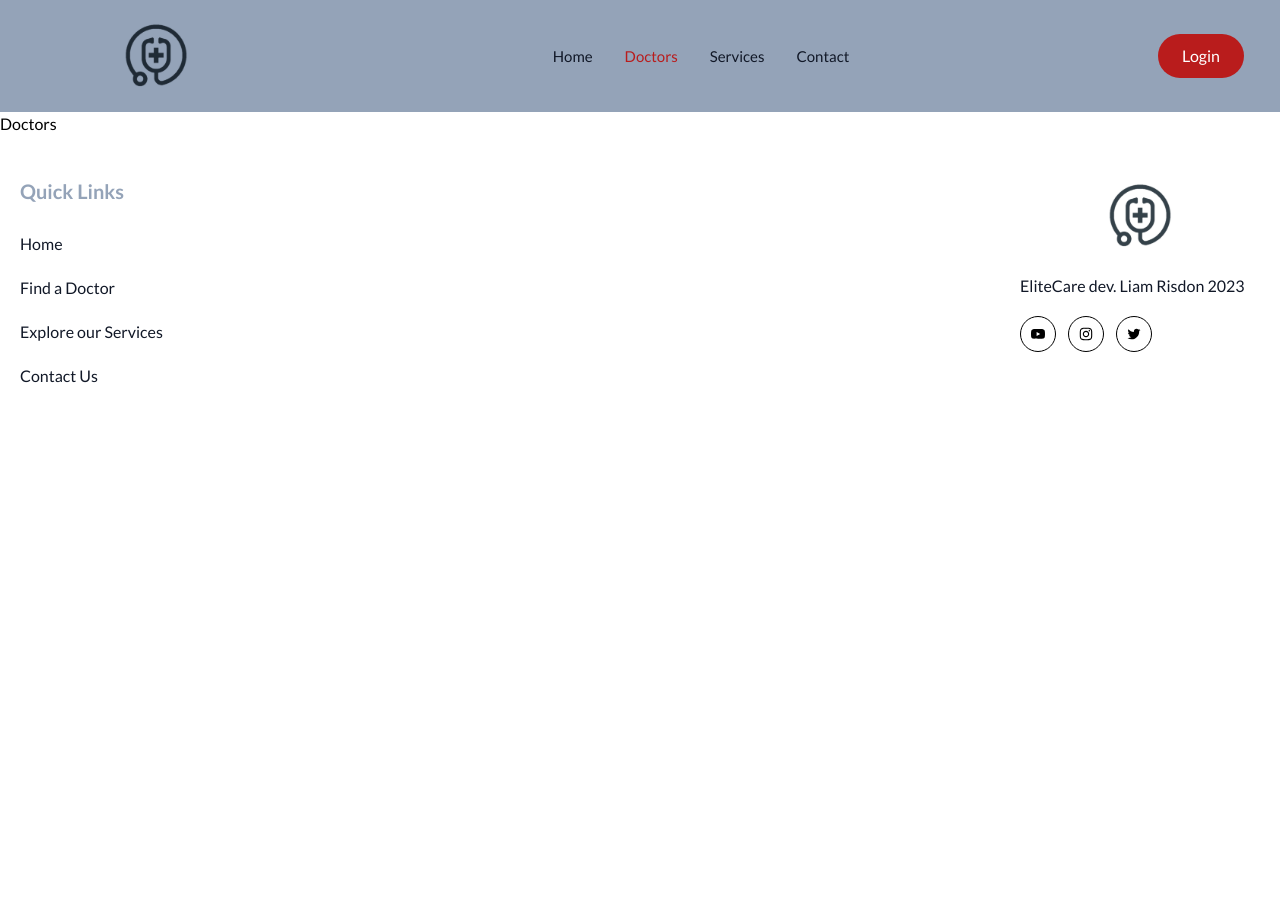
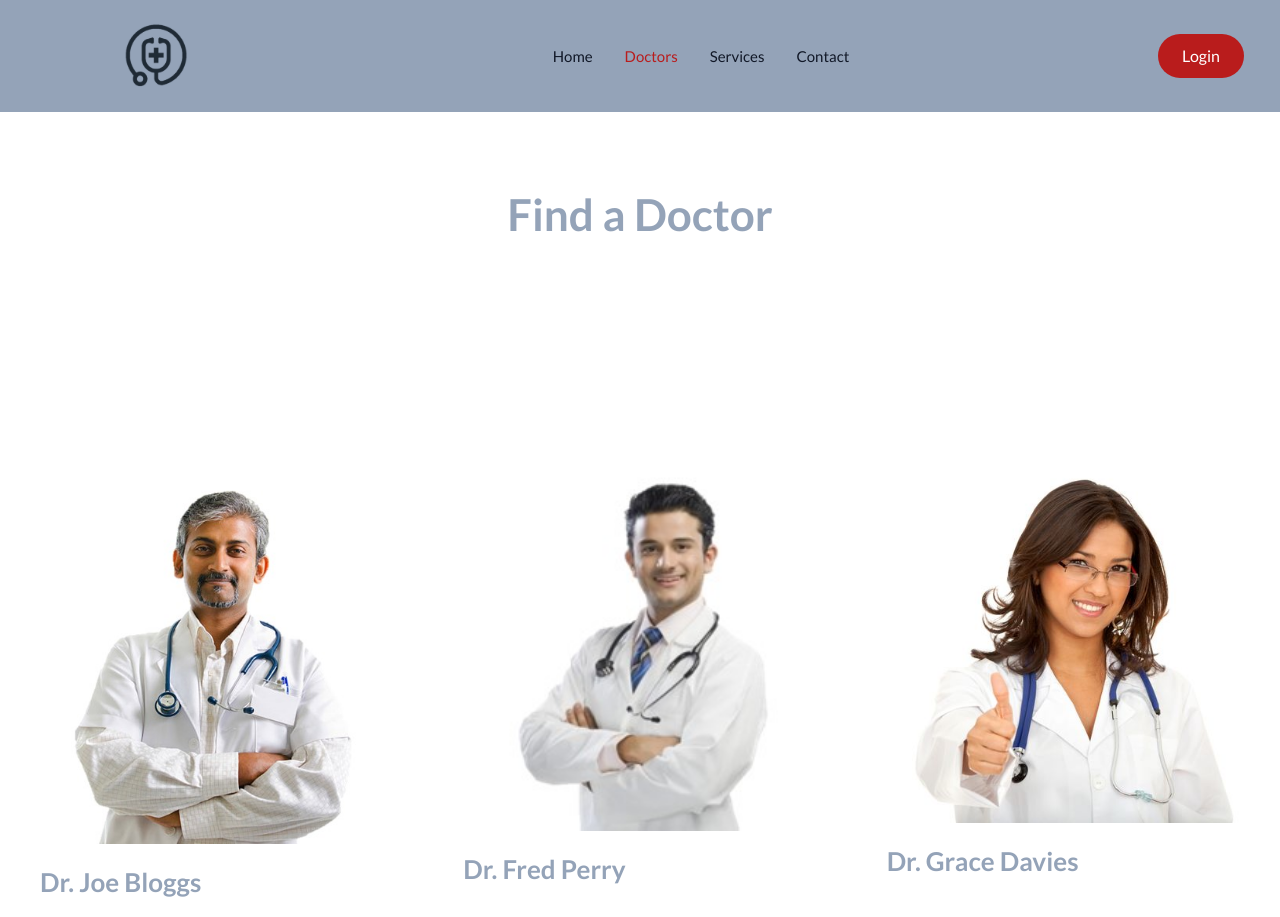
Before and after one commit to liamrisdon/doctor-appt-booking-website, a React (Vite) app in the folder FrontEnd/EliteCare Booking/: page /doctors in a window 1280 px wide. Shown: the top 917 px of the page. Before the commit the page ends 800 px from the top, so only its background shows below. Built offline with nearby package versions, Linux system fonts and the light colour scheme.

Commit message:
services and doctors pages added

```diff
--- a/FrontEnd/EliteCare Booking/src/assets/data/doctors.js
+++ b/FrontEnd/EliteCare Booking/src/assets/data/doctors.js
@@ -1,4 +1,6 @@
-// add photos?
+import doctorImage1sqr from "../images/doctorimage1sqr.jpg";
+import doctorImage2sqr from "../images/doctorimage2sqr.jpg";
+import doctorImage3sqr from "../images/doctorimage3sqr.jpg";
 
 export const doctors = [
     {
@@ -6,17 +8,20 @@ export const doctors = [
         name: "Dr. Joe Bloggs",
         specialty: "Surgeon",
         avgRating: 4.8,
+        image: doctorImage1sqr
     },
     {
         id: "02",
         name: "Dr. Fred Perry",
         specialty: "Neurologist",
         avgRating: 4.8,
+        image: doctorImage2sqr
     },
     {
         id: "03",
-        name: "Dr. Tim Davies",
+        name: "Dr. Grace Davies",
         specialty: "Dermatologist",
         avgRating: 4.8,
+        image: doctorImage3sqr
     },
 ];
--- a/FrontEnd/EliteCare Booking/src/assets/data/services.js
+++ b/FrontEnd/EliteCare Booking/src/assets/data/services.js
@@ -30,7 +30,7 @@ export const services = [
         textColor: "#FEB60D",
     },
     {
-        name: "Burn Treatment",
+        name: "General Enquiries",
         desc: "Eiusmod dolore irure deserunt fugiat fugiat elit irure tempor. Voluptate occaecat amet ullamco non. Officia deserunt.",
         bgColor: "rgba(151, 113, 255, .2)",
         textColor: "#9771FF",
--- /dev/null
+++ b/FrontEnd/EliteCare Booking/src/components/DoctorsCard.jsx
@@ -0,0 +1,31 @@
+/* eslint-disable react/prop-types */
+const DoctorsCard = ({ doctor }) => {
+
+    const {
+        name,
+        speciality,
+        avgRating,
+        image
+    } = doctor;
+
+    return (
+        <div className="p-3 lg:p-5">
+            <div>
+                <img src={image} className="w-full" alt="" />
+            </div>
+
+            <h2 className="text=-[18px] leading-[30px] lg:text-[26px] lg:leading-9 text-heading font-[700] mt-3 lg:mt-5">{name}</h2>
+
+            <div className="mt-2 lg:mt-4 flex items-center justify-between">
+                <span className="text-main py-1 px-2 lg:py-2 lg:px-6 text-[12px] leading-4 lg:text-[16px] lg:leading-7 font-semibold rounded">{speciality}</span>
+            </div>
+
+            <div className="flex items-center gap-[6px]">
+                <span className="flex items-center gap-[6px] text-[14px] leading-6 lg:text-[16px] lg:leading-7 font-semibold text-heading">{avgRating} Rating</span>
+
+            </div>
+        </div>
+    )
+}
+
+export default DoctorsCard
--- /dev/null
+++ b/FrontEnd/EliteCare Booking/src/components/DoctorsList.jsx
@@ -0,0 +1,10 @@
+import { doctors } from "../assets/data/doctors.js";
+import DoctorsCard from "./DoctorsCard.jsx";
+
+const DoctorsList = () => {
+    return (
+        <div className="grid grid-cols-1 sm:grid-cols-2 md:grid-cols-3 gap-5 lg:gap-[30px] mt-[30px] lg:mt-[55px]">{doctors.map((doctor) => <DoctorsCard key={doctor.id} doctor={doctor} />)}</div>
+    )
+}
+
+export default DoctorsList
--- /dev/null
+++ b/FrontEnd/EliteCare Booking/src/components/ServicesCard.jsx
@@ -0,0 +1,25 @@
+/* eslint-disable react/prop-types */
+import { Link } from 'react-router-dom';
+import { BsArrowRight } from 'react-icons/bs';
+
+const ServicesCard = ({ item }) => {
+
+
+    const { name, desc } = item;
+
+    return (
+        <div className="py-[30px] px-3 lg:px-5">
+            <h2 className="text-[26px] leading-9 text-heading font-[700]">{name}</h2>
+            <p className="text=[16px] leading-7 font-[400] text-textColor mt-4">{desc}</p>
+
+            <div className="flex items-center justify-between mt-[30px]">
+                <Link to='/doctors' className="w-[44px] h-[44px] rounded-full border border-solid border=[] mt-[30px] mx-auto flex items-center justify-center group hover:bg-primary hover:border-none">
+                    <BsArrowRight className="group-hover:text-white w-6 h-5" />
+                </Link>
+            </div>
+
+        </div>
+    )
+}
+
+export default ServicesCard
--- /dev/null
+++ b/FrontEnd/EliteCare Booking/src/components/ServicesList.jsx
@@ -0,0 +1,14 @@
+import { services } from "../assets/data/services.js";
+import ServiceCard from "./ServicesCard.jsx";
+
+const ServicesList = () => {
+    return (
+        <div className="grid grid-cols-1 md:grid-cols-2 lg:grid-cols-3 gap-5 lg:gap-[30px] mt-[30px] lg:mt-[55px]">
+            {services.map((item, index) => (
+                <ServiceCard item={item} index={index} key={index} />
+            ))}
+        </div>
+    )
+}
+
+export default ServicesList;
--- a/FrontEnd/EliteCare Booking/src/pages/DoctorsPage.jsx
+++ b/FrontEnd/EliteCare Booking/src/pages/DoctorsPage.jsx
@@ -1,8 +1,21 @@
-import React from 'react'
+import DoctorsList from "../components/DoctorsList.jsx";
+// import { doctors } from "../assets/data/doctors.js";
 
 const Doctors = () => {
     return (
-        <div>Doctors</div>
+        <>
+            <section>
+                <div className="container text-center">
+                    <h2 className="heading">Find a Doctor</h2>
+                </div>
+            </section>
+
+            <section>
+                <div className="container">
+                    <DoctorsList />
+                </div>
+            </section>
+        </>
     )
 }
 
--- a/FrontEnd/EliteCare Booking/src/pages/ServicesPage.jsx
+++ b/FrontEnd/EliteCare Booking/src/pages/ServicesPage.jsx
@@ -1,8 +1,12 @@
-import React from 'react'
+import ServicesList from '../components/ServicesList';
 
 const Services = () => {
     return (
-        <div>Services</div>
+        <section>
+            <div className="container">
+                <ServicesList />
+            </div>
+        </section>
     )
 }
 
--- a/FrontEnd/EliteCare Booking/src/routes/Router.jsx
+++ b/FrontEnd/EliteCare Booking/src/routes/Router.jsx
@@ -9,6 +9,7 @@ import SignUpPage from '../pages/SignUpPage.jsx';
 const Router = () => {
     return <Routes>
         <Route path="/" element={<HomePage />} />
+        <Route path="home" element={<HomePage />} />
         <Route path="/services" element={<ServicesPage />} />
         <Route path="/doctors" element={<DoctorsPage />} />
         <Route path="/contact" element={<ContactPage />} />
```
Also changed, not shown: FrontEnd/EliteCare Booking/src/components/Footer.jsx (+0 -8 lines), FrontEnd/EliteCare Booking/src/assets/images/doctorimage1sqr.jpg (added).
